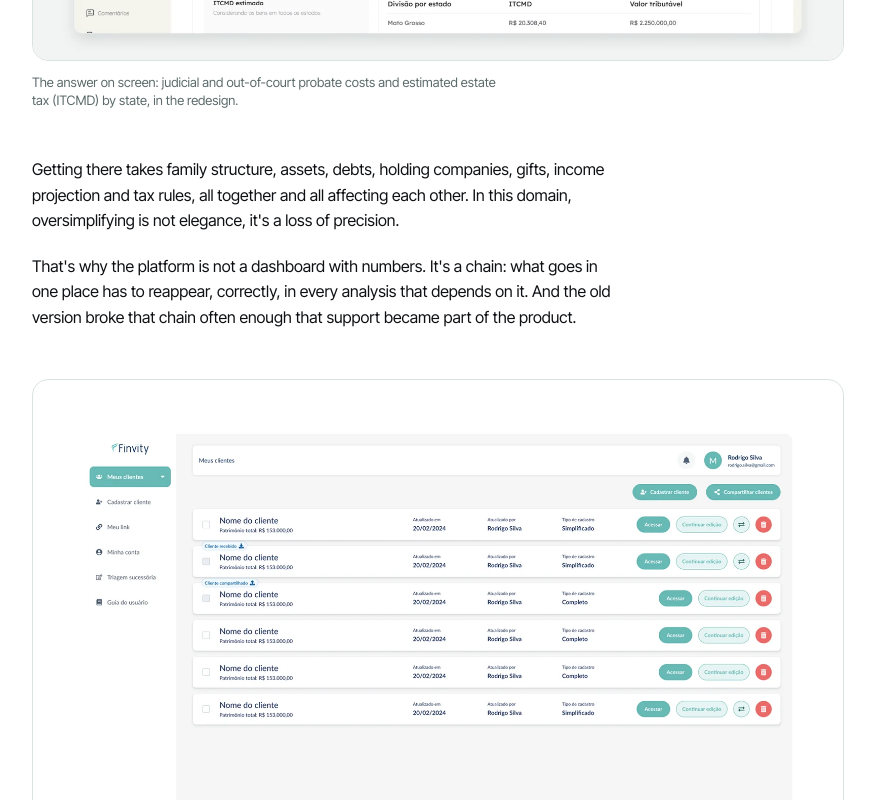
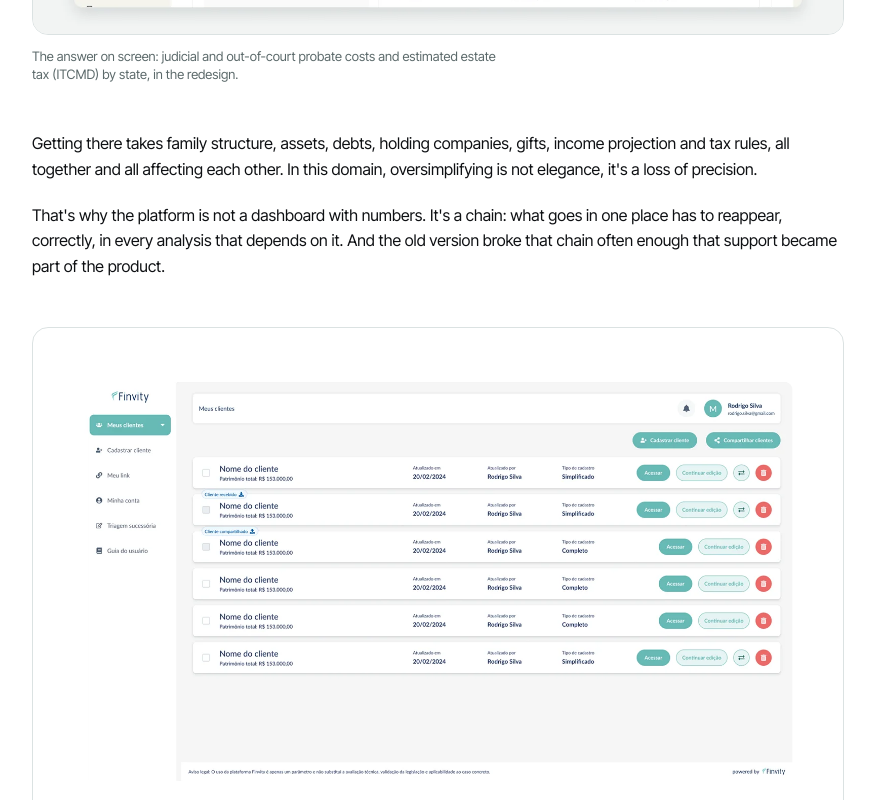
Before and after one commit to rodrijovem/rodrigofsilva-portfolio, a React (Vite) app: page /cases/finvity in a window 1280 px wide. Shown: the part 2280-3080 px from the top of the page, without its empty margins (346-1221 px from the left). Built offline with nearby package versions, Linux system fonts and the light colour scheme.

Commit message:
style(case): paragrafos na largura das imagens
Co-Authored-By: Claude Opus 5.5 <noreply@anthropic.com>

```diff
--- a/src/content/blocks.tsx
+++ b/src/content/blocks.tsx
@@ -63,8 +63,8 @@ export const h = (id: string, t: string) => (
 
 // Classe literal: `mb-${n}` nao e gerada pelo Tailwind, que varre o fonte
 // procurando nomes de classe completos.
-export const p = (t: string) => <p className="mb-5 max-w-[64ch] text-[var(--body)]">{rich(t)}</p>;
-export const p12 = (t: string) => <p className="mb-10 max-w-[64ch] text-[var(--body)]">{rich(t)}</p>;
+export const p = (t: string) => <p className="mb-5 text-[var(--body)]">{rich(t)}</p>;
+export const p12 = (t: string) => <p className="mb-10 text-[var(--body)]">{rich(t)}</p>;
 
 export const note = (t: string) => (
   <p className="meta mb-10 max-w-[64ch] border-l border-[var(--brand)] pl-4">{t}</p>
```
